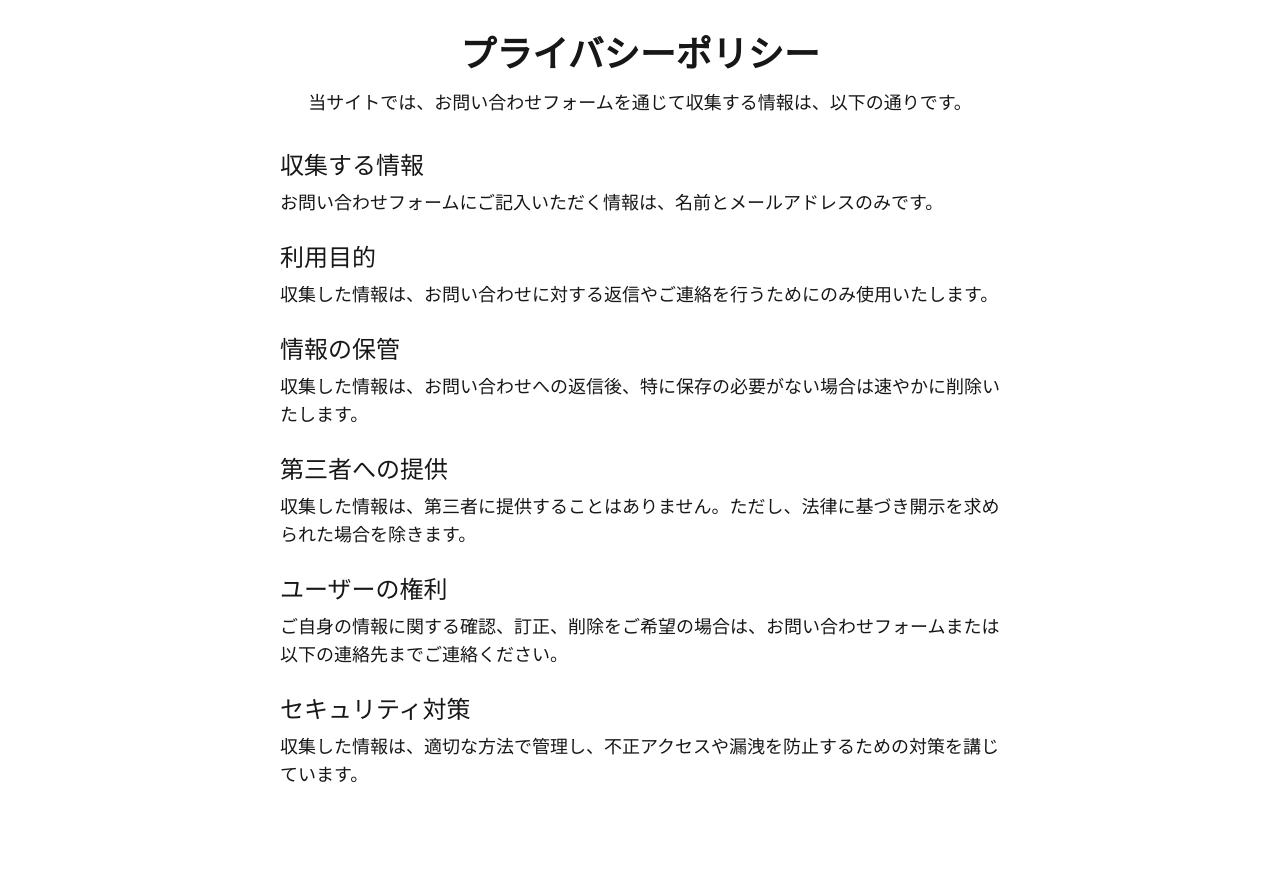
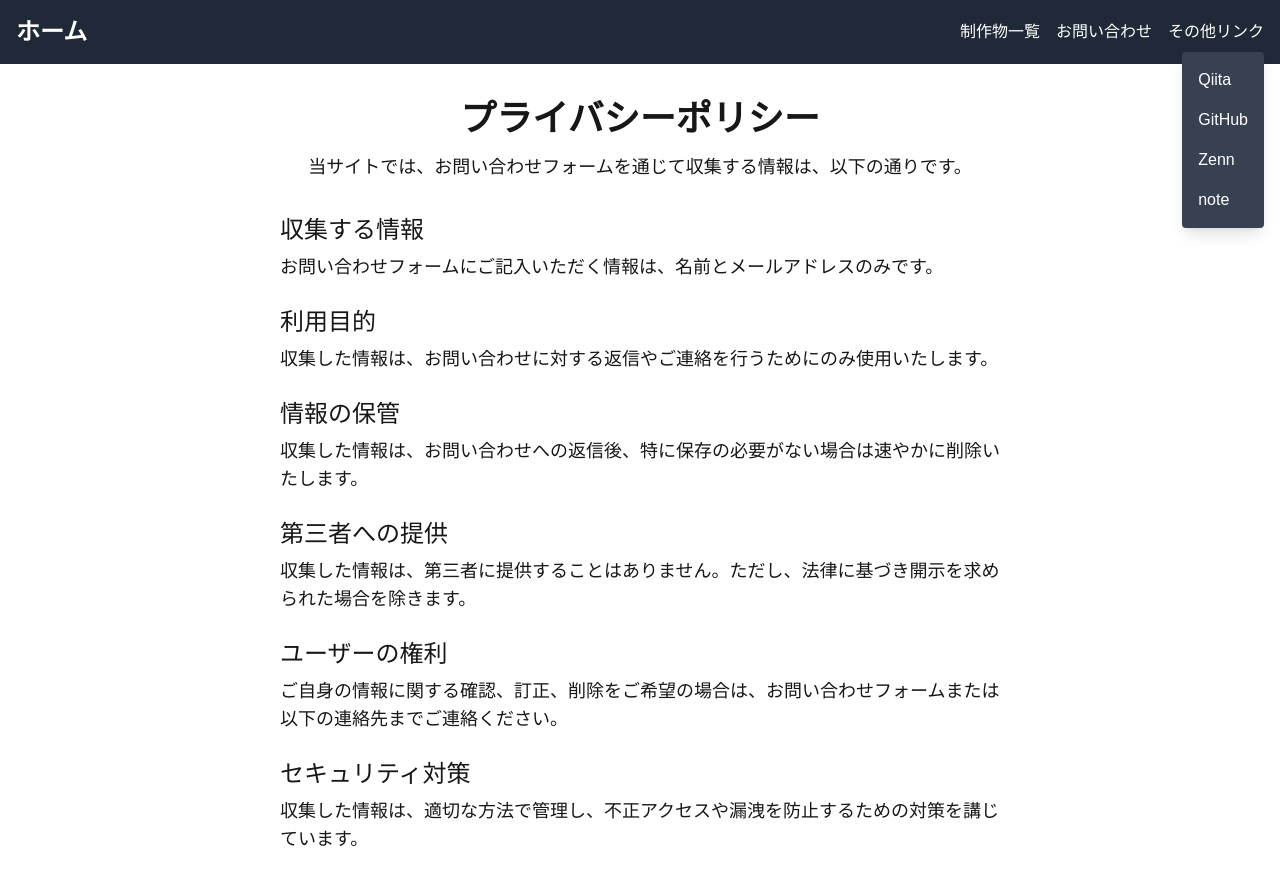
Before and after one commit to s-taku0502/portfolio, a Next.js app: page /privacy in a window 1280 px wide. Shown: the top 884 px of the page. Before the commit the page ends 844 px from the top, so only its background shows below. Built offline with nearby package versions, Linux system fonts and the light colour scheme.

Commit message:
update:体裁を整える

```diff
--- a/src/app/privacy/page.js
+++ b/src/app/privacy/page.js
@@ -1,9 +1,12 @@
 import "../../styles/globals.css";
+import Header from "@/components/Header";
 import CustomH2 from "@/components/CustomH2";
 import Privacy_div from "@/components/Privacy";
 
 const PrivacyPolicy = () => {
     return (
+        <>
+            <Header />
             <div className="px-6 py-8 max-w-3xl mx-auto">
                 <Privacy_div className="text-center mb-8">
                     <h1 className="text-4xl font-bold">プライバシーポリシー</h1>
@@ -40,6 +43,7 @@ const PrivacyPolicy = () => {
                     <p className="text-lg">収集した情報は、適切な方法で管理し、不正アクセスや漏洩を防止するための対策を講じています。</p>
                 </Privacy_div>
             </div>
+        </>
     );
 };
 
```
Lines whose indentation alone changed are shown as unchanged.
